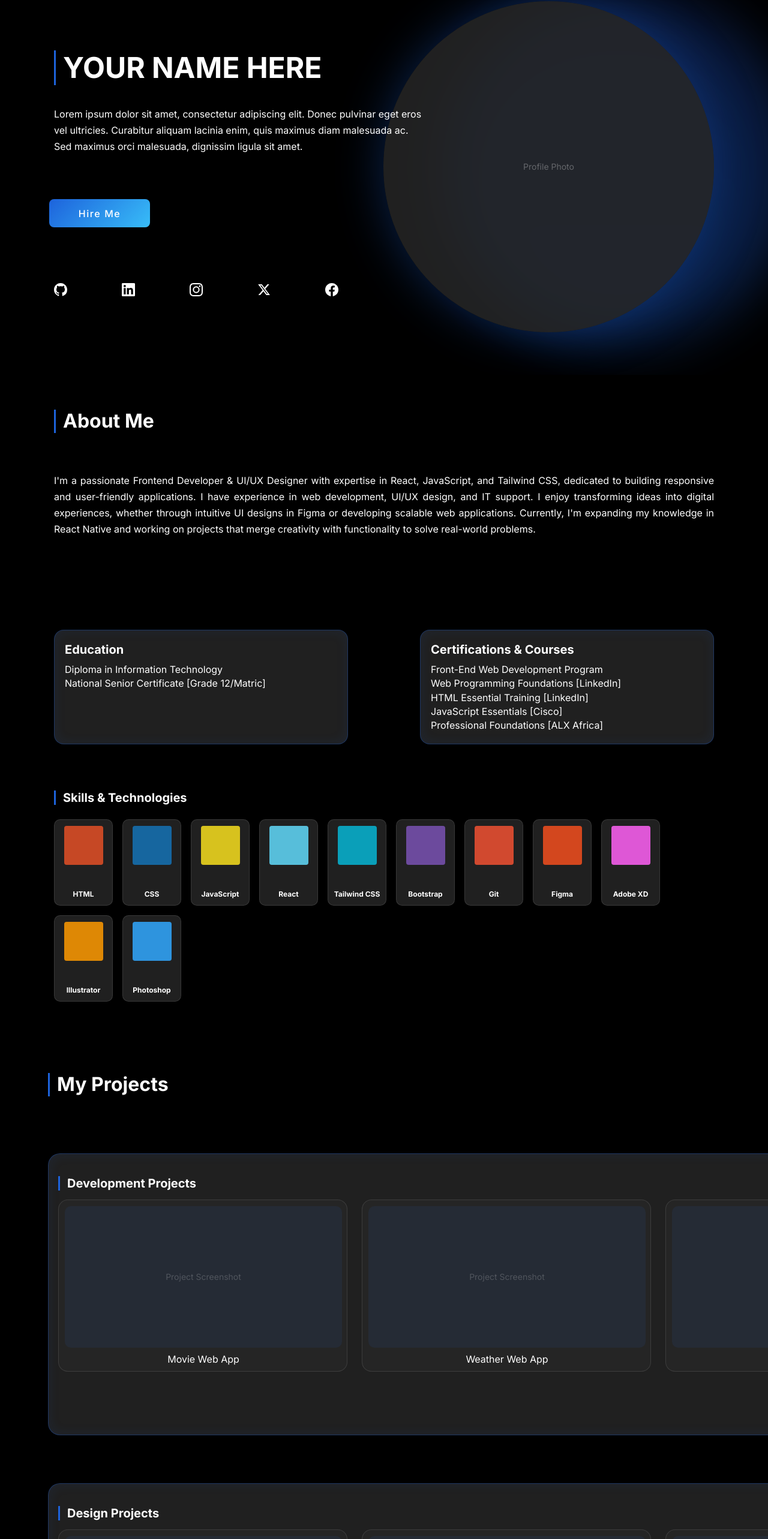
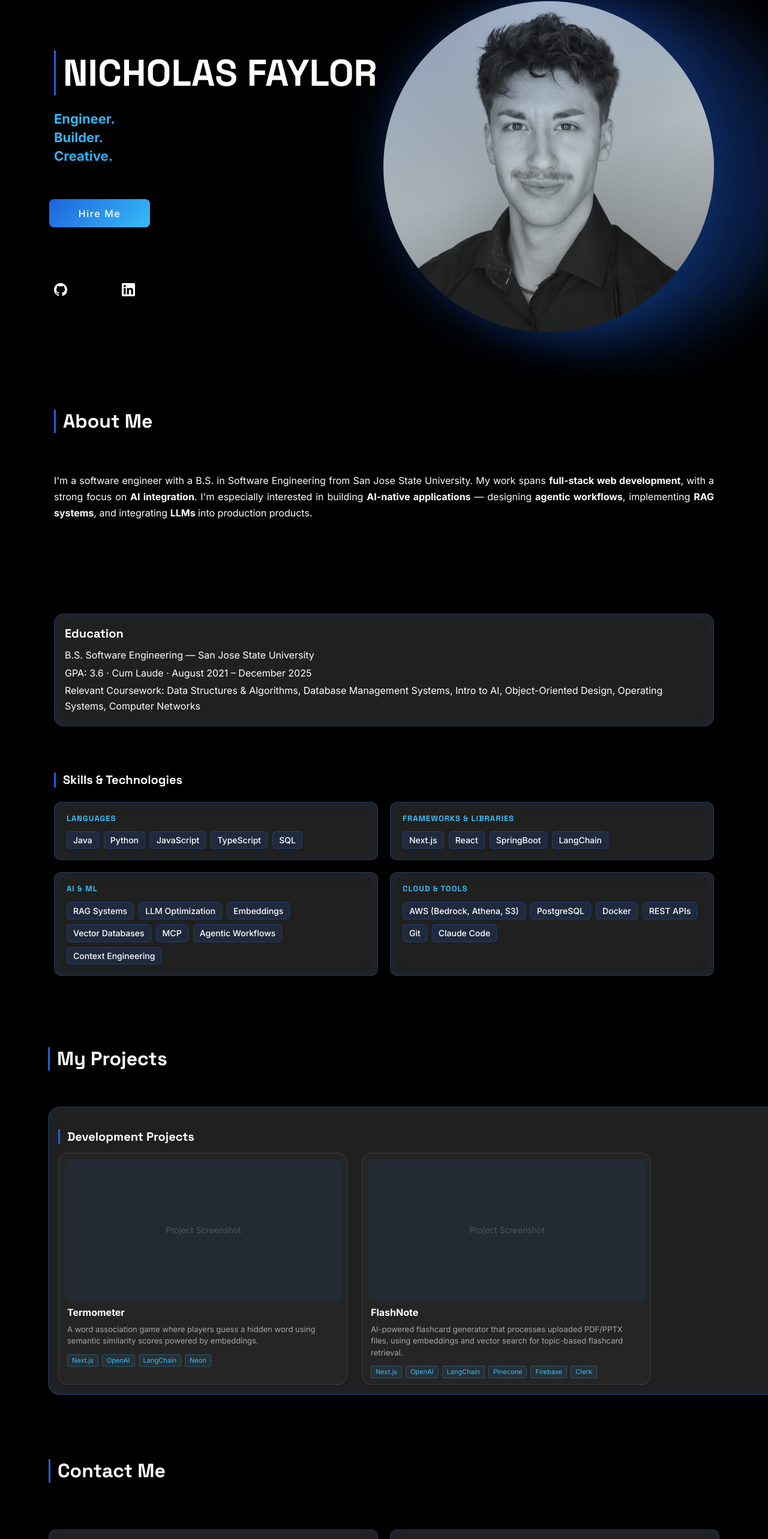
Before and after one commit to nickfaylor/portfolio, a Next.js app: page / in a window 1280 px wide. Shown: the part 189-2755 px from the top of the page at 60% size. Built offline with nearby package versions, Linux system fonts and the light colour scheme.

Commit message:
added more styling to components

```diff
--- a/app/globals.css
+++ b/app/globals.css
@@ -4,6 +4,7 @@
   --color-background: #000000;
   --color-foreground: #ffffff;
   --font-sans: var(--font-inter);
+  --font-heading: var(--font-space-grotesk);
 
   /* Guardian blue accent palette */
   --color-accent:      #1D63DC;
@@ -42,3 +43,7 @@ body {
   color: #ffffff;
   font-family: var(--font-inter), Inter, sans-serif;
 }
+
+h1, h2, h3, h4 {
+  font-family: var(--font-space-grotesk), "Space Grotesk", sans-serif;
+}
--- a/app/layout.tsx
+++ b/app/layout.tsx
@@ -1,5 +1,5 @@
 import type { Metadata } from "next";
-import { Inter } from "next/font/google";
+import { Inter, Space_Grotesk } from "next/font/google";
 import "./globals.css";
 
 const inter = Inter({
@@ -8,9 +8,15 @@ const inter = Inter({
   weight: ["400", "500", "700"],
 });
 
+const spaceGrotesk = Space_Grotesk({
+  subsets: ["latin"],
+  variable: "--font-space-grotesk",
+  weight: ["400", "500", "600", "700"],
+});
+
 export const metadata: Metadata = {
-  title: "Portfolio",
-  description: "Personal developer portfolio",
+  title: "Nicholas Faylor | Software Engineer",
+  description: "Portfolio of Nicholas Faylor — software engineer specializing in full-stack and AI engineering.",
 };
 
 export default function RootLayout({
@@ -19,7 +25,7 @@ export default function RootLayout({
   children: React.ReactNode;
 }>) {
   return (
-    <html lang="en" className={`${inter.variable} h-full`}>
+    <html lang="en" className={`${inter.variable} ${spaceGrotesk.variable} h-full`}>
       <body className="min-h-full bg-black text-white">{children}</body>
     </html>
   );
--- a/components/About.tsx
+++ b/components/About.tsx
@@ -1,40 +1,36 @@
 // Figma: About Me Section — 1440×1013px, black bg
 // "About Me" heading at x:99 y:58 (Inter 700, 32px)
 // Bio text at x:99 y:124, 1240×172 (Inter 400, 16px, justified)
-// Three info cards at y:378 (Education, Certifications) and y:661 (Skills grid row)
-// Skills grid at x:96 y:738, 1248×144 — 11 cards, each 98×144 (icon + label)
-
-const skills = [
-  { name: "HTML", bg: "#E34F26" },
-  { name: "CSS", bg: "#1572B6" },
-  { name: "JavaScript", bg: "#F7DF1E" },
-  { name: "React", bg: "#61DAFB" },
-  { name: "Tailwind CSS", bg: "#06B6D4" },
-  { name: "Bootstrap", bg: "#7952B3" },
-  { name: "Git", bg: "#F05032" },
-  { name: "Figma", bg: "#F24E1E" },
-  { name: "Adobe XD", bg: "#FF61F6" },
-  { name: "Illustrator", bg: "#FF9A00" },
-  { name: "Photoshop", bg: "#31A8FF" },
-];
+// Education card at y:378
+// Skills grouped by category below
 
 const infoCards = [
   {
     title: "Education",
     items: [
-      "Diploma in Information Technology",
-      "National Senior Certificate [Grade 12/Matric]",
+      "B.S. Software Engineering — San Jose State University",
+      "GPA: 3.6 · Cum Laude · August 2021 – December 2025",
+      "Relevant Coursework: Data Structures & Algorithms, Database Management Systems, Intro to AI, Object-Oriented Design, Operating Systems, Computer Networks",
     ],
   },
+];
+
+const skillGroups = [
   {
-    title: "Certifications & Courses",
-    items: [
-      "Front-End Web Development Program",
-      "Web Programming Foundations [LinkedIn]",
-      "HTML Essential Training [LinkedIn]",
-      "JavaScript Essentials [Cisco]",
-      "Professional Foundations [ALX Africa]",
-    ],
+    category: "Languages",
+    skills: ["Java", "Python", "JavaScript", "TypeScript", "SQL"],
+  },
+  {
+    category: "Frameworks & Libraries",
+    skills: ["Next.js", "React", "SpringBoot", "LangChain"],
+  },
+  {
+    category: "AI & ML",
+    skills: ["RAG Systems", "LLM Optimization", "Embeddings", "Vector Databases", "MCP", "Agentic Workflows", "Context Engineering"],
+  },
+  {
+    category: "Cloud & Tools",
+    skills: ["AWS (Bedrock, Athena, S3)", "PostgreSQL", "Docker", "REST APIs", "Git", "Claude Code"],
   },
 ];
 
@@ -60,17 +56,15 @@ export default function About() {
             maxWidth: "1240px",
           }}
         >
-          I&apos;m a passionate Frontend Developer &amp; UI/UX Designer with expertise in React,
-          JavaScript, and Tailwind CSS, dedicated to building responsive and user-friendly
-          applications. I have experience in web development, UI/UX design, and IT support. I
-          enjoy transforming ideas into digital experiences, whether through intuitive UI designs
-          in Figma or developing scalable web applications. Currently, I&apos;m expanding my
-          knowledge in React Native and working on projects that merge creativity with
-          functionality to solve real-world problems.
+          I&apos;m a software engineer with a B.S. in Software Engineering from San Jose State University.
+          My work spans <strong>full-stack web development</strong>, with a strong focus on <strong>AI integration</strong>.
+          I&apos;m especially interested in building <strong>AI-native applications</strong> — designing{" "}
+          <strong>agentic workflows</strong>, implementing <strong>RAG systems</strong>, and integrating{" "}
+          <strong>LLMs</strong> into production products.
         </p>
 
-        {/* Education & Certifications cards */}
-        <div className="grid grid-cols-2 gap-[120px] mb-[77px]" style={{ maxWidth: "1278px" }}>
+        {/* Education card */}
+        <div className="mb-[77px]" style={{ maxWidth: "1278px" }}>
           {infoCards.map((card) => (
             <div
               key={card.title}
@@ -87,7 +81,7 @@ export default function About() {
                 {card.items.map((item) => (
                   <li
                     key={item}
-                    style={{ fontSize: "16px", lineHeight: "1.21em" }}
+                    style={{ fontSize: "16px", lineHeight: "1.6em" }}
                   >
                     {item}
                   </li>
@@ -105,35 +99,38 @@ export default function About() {
           Skills &amp; Technologies
         </h3>
 
-        {/* Skills grid */}
-        <div className="flex flex-wrap gap-4" style={{ maxWidth: "1248px" }}>
-          {skills.map((skill) => (
+        {/* Skills grouped by category — 2×2 grid */}
+        <div className="grid grid-cols-2 gap-5" style={{ maxWidth: "1248px" }}>
+          {skillGroups.map((group) => (
             <div
-              key={skill.name}
-              className="glass-card flex flex-col items-center justify-between hover:border-[#1D63DC] transition-colors"
-              style={{
-                width: "98px",
-                height: "144px",
-                borderRadius: "10px",
-                padding: "10px 5px",
-              }}
+              key={group.category}
+              className="glass-card-blue"
+              style={{ borderRadius: "12px", padding: "18px 20px" }}
             >
-              {/* Icon placeholder — replace with actual SVG/Image */}
-              <div
-                className="rounded"
-                style={{
-                  width: "65px",
-                  height: "65px",
-                  background: skill.bg,
-                  opacity: 0.85,
-                }}
-              />
-              <span
-                className="text-white font-bold text-center"
-                style={{ fontSize: "12px", lineHeight: "1.21em" }}
+              <h4
+                className="text-[#38bdf8] font-bold mb-3"
+                style={{ fontSize: "13px", lineHeight: "1.4em", textTransform: "uppercase", letterSpacing: "0.08em" }}
               >
-                {skill.name}
-              </span>
+                {group.category}
+              </h4>
+              <div className="flex flex-wrap gap-2">
+                {group.skills.map((skill) => (
+                  <span
+                    key={skill}
+                    className="text-white font-medium"
+                    style={{
+                      fontSize: "14px",
+                      lineHeight: "1.4em",
+                      background: "rgba(29,99,220,0.15)",
+                      border: "1px solid rgba(29,99,220,0.35)",
+                      borderRadius: "6px",
+                      padding: "4px 10px",
+                    }}
+                  >
+                    {skill}
+                  </span>
+                ))}
+              </div>
             </div>
           ))}
         </div>
--- a/components/Contact.tsx
+++ b/components/Contact.tsx
@@ -8,8 +8,8 @@
 const contactItems = [
   {
     label: "Email",
-    value: "your@email.com",
-    href: "mailto:your@email.com",
+    value: "nicholasfaylor2003@gmail.com",
+    href: "mailto:nicholasfaylor2003@gmail.com",
     icon: (
       <svg width="57" height="57" viewBox="0 0 24 24" fill="none" stroke="currentColor" strokeWidth="1.5">
         <path strokeLinecap="round" strokeLinejoin="round" d="M21.75 6.75v10.5a2.25 2.25 0 0 1-2.25 2.25h-15a2.25 2.25 0 0 1-2.25-2.25V6.75m19.5 0A2.25 2.25 0 0 0 19.5 4.5h-15a2.25 2.25 0 0 0-2.25 2.25m19.5 0v.243a2.25 2.25 0 0 1-1.07 1.916l-7.5 4.615a2.25 2.25 0 0 1-2.36 0L3.32 8.91a2.25 2.25 0 0 1-1.07-1.916V6.75" />
@@ -18,8 +18,8 @@ const contactItems = [
   },
   {
     label: "LinkedIn",
-    value: "linkedin.com/in/yourname",
-    href: "https://linkedin.com",
+    value: "linkedin.com/in/nicholas-faylor",
+    href: "https://linkedin.com/in/nicholas-faylor",
     icon: (
       <svg width="57" height="57" viewBox="0 0 24 24" fill="currentColor">
         <path d="M20.447 20.452h-3.554v-5.569c0-1.328-.027-3.037-1.852-3.037-1.853 0-2.136 1.445-2.136 2.939v5.667H9.351V9h3.414v1.561h.046c.477-.9 1.637-1.85 3.37-1.85 3.601 0 4.267 2.37 4.267 5.455v6.286zM5.337 7.433a2.062 2.062 0 0 1-2.063-2.065 2.064 2.064 0 1 1 2.063 2.065zm1.782 13.019H3.555V9h3.564v11.452zM22.225 0H1.771C.792 0 0 .774 0 1.729v20.542C0 23.227.792 24 1.771 24h20.451C23.2 24 24 23.227 24 22.271V1.729C24 .774 23.2 0 22.222 0h.003z" />
@@ -28,41 +28,11 @@ const contactItems = [
   },
   {
     label: "GitHub",
-    value: "github.com/yourname",
-    href: "https://github.com",
+    value: "github.com/nickfaylor",
+    href: "https://github.com/nickfaylor",
     icon: (
       <svg width="57" height="57" viewBox="0 0 24 24" fill="currentColor">
         <path d="M12 0C5.37 0 0 5.37 0 12c0 5.31 3.435 9.795 8.205 11.385.6.105.825-.255.825-.57 0-.285-.015-1.23-.015-2.235-3.015.555-3.795-.735-4.035-1.41-.135-.345-.72-1.41-1.23-1.695-.42-.225-1.02-.78-.015-.795.945-.015 1.62.87 1.845 1.23 1.08 1.815 2.805 1.305 3.495.99.105-.78.42-1.305.765-1.605-2.67-.3-5.46-1.335-5.46-5.925 0-1.305.465-2.385 1.23-3.225-.12-.3-.54-1.53.12-3.18 0 0 1.005-.315 3.3 1.23.96-.27 1.98-.405 3-.405s2.04.135 3 .405c2.295-1.56 3.3-1.23 3.3-1.23.66 1.65.24 2.88.12 3.18.765.84 1.23 1.905 1.23 3.225 0 4.605-2.805 5.625-5.475 5.925.435.375.81 1.095.81 2.22 0 1.605-.015 2.895-.015 3.3 0 .315.225.69.825.57A12.02 12.02 0 0 0 24 12c0-6.63-5.37-12-12-12z" />
-      </svg>
-    ),
-  },
-  {
-    label: "Instagram",
-    value: "instagram.com/yourname",
-    href: "https://instagram.com",
-    icon: (
-      <svg width="57" height="57" viewBox="0 0 24 24" fill="currentColor">
-        <path d="M12 2.163c3.204 0 3.584.012 4.85.07 3.252.148 4.771 1.691 4.919 4.919.058 1.265.069 1.645.069 4.849 0 3.205-.012 3.584-.069 4.849-.149 3.225-1.664 4.771-4.919 4.919-1.266.058-1.644.07-4.85.07-3.204 0-3.584-.012-4.849-.07-3.26-.149-4.771-1.699-4.919-4.92-.058-1.265-.07-1.644-.07-4.849 0-3.204.013-3.583.07-4.849.149-3.227 1.664-4.771 4.919-4.919 1.266-.057 1.645-.069 4.849-.069zM12 0C8.741 0 8.333.014 7.053.072 2.695.272.273 2.69.073 7.052.014 8.333 0 8.741 0 12c0 3.259.014 3.668.072 4.948.2 4.358 2.618 6.78 6.98 6.98C8.333 23.986 8.741 24 12 24c3.259 0 3.668-.014 4.948-.072 4.354-.2 6.782-2.618 6.979-6.98.059-1.28.073-1.689.073-4.948 0-3.259-.014-3.667-.072-4.947-.196-4.354-2.617-6.78-6.979-6.98C15.668.014 15.259 0 12 0zm0 5.838a6.162 6.162 0 1 0 0 12.324 6.162 6.162 0 0 0 0-12.324zM12 16a4 4 0 1 1 0-8 4 4 0 0 1 0 8zm6.406-11.845a1.44 1.44 0 1 0 0 2.881 1.44 1.44 0 0 0 0-2.881z" />
-      </svg>
-    ),
-  },
-  {
-    label: "Facebook",
-    value: "facebook.com/yourname",
-    href: "https://facebook.com",
-    icon: (
-      <svg width="57" height="57" viewBox="0 0 24 24" fill="currentColor">
-        <path d="M24 12.073c0-6.627-5.373-12-12-12s-12 5.373-12 12c0 5.99 4.388 10.954 10.125 11.854v-8.385H7.078v-3.47h3.047V9.43c0-3.007 1.792-4.669 4.533-4.669 1.312 0 2.686.235 2.686.235v2.953H15.83c-1.491 0-1.956.925-1.956 1.874v2.25h3.328l-.532 3.47h-2.796v8.385C19.612 23.027 24 18.062 24 12.073z" />
-      </svg>
-    ),
-  },
-  {
-    label: "X (Twitter)",
-    value: "@yourhandle",
-    href: "https://twitter.com",
-    icon: (
-      <svg width="57" height="57" viewBox="0 0 24 24" fill="currentColor">
-        <path d="M18.244 2.25h3.308l-7.227 8.26 8.502 11.24H16.17l-5.214-6.817L4.99 21.75H1.68l7.73-8.835L1.254 2.25H8.08l4.713 6.231zm-1.161 17.52h1.833L7.084 4.126H5.117z" />
       </svg>
     ),
   },
--- a/components/Footer.tsx
+++ b/components/Footer.tsx
@@ -18,7 +18,7 @@ export default function Footer() {
           className="text-white/60"
           style={{ fontSize: "14px", lineHeight: "1.5em" }}
         >
-          © {year} Your Name. All rights reserved.
+          © {year} Nicholas Faylor. All rights reserved.
         </span>
         <span
           className="text-white/40"
--- a/components/Hero.tsx
+++ b/components/Hero.tsx
@@ -6,7 +6,7 @@
 const socialLinks = [
   {
     label: "GitHub",
-    href: "https://github.com",
+    href: "https://github.com/nickfaylor",
     icon: (
       <svg width="22" height="22" viewBox="0 0 24 24" fill="currentColor">
         <path d="M12 0C5.37 0 0 5.37 0 12c0 5.31 3.435 9.795 8.205 11.385.6.105.825-.255.825-.57 0-.285-.015-1.23-.015-2.235-3.015.555-3.795-.735-4.035-1.41-.135-.345-.72-1.41-1.23-1.695-.42-.225-1.02-.78-.015-.795.945-.015 1.62.87 1.845 1.23 1.08 1.815 2.805 1.305 3.495.99.105-.78.42-1.305.765-1.605-2.67-.3-5.46-1.335-5.46-5.925 0-1.305.465-2.385 1.23-3.225-.12-.3-.54-1.53.12-3.18 0 0 1.005-.315 3.3 1.23.96-.27 1.98-.405 3-.405s2.04.135 3 .405c2.295-1.56 3.3-1.23 3.3-1.23.66 1.65.24 2.88.12 3.18.765.84 1.23 1.905 1.23 3.225 0 4.605-2.805 5.625-5.475 5.925.435.375.81 1.095.81 2.22 0 1.605-.015 2.895-.015 3.3 0 .315.225.69.825.57A12.02 12.02 0 0 0 24 12c0-6.63-5.37-12-12-12z" />
@@ -15,42 +15,16 @@ const socialLinks = [
   },
   {
     label: "LinkedIn",
-    href: "https://linkedin.com",
+    href: "https://linkedin.com/in/nicholas-faylor",
     icon: (
       <svg width="22" height="22" viewBox="0 0 24 24" fill="currentColor">
         <path d="M20.447 20.452h-3.554v-5.569c0-1.328-.027-3.037-1.852-3.037-1.853 0-2.136 1.445-2.136 2.939v5.667H9.351V9h3.414v1.561h.046c.477-.9 1.637-1.85 3.37-1.85 3.601 0 4.267 2.37 4.267 5.455v6.286zM5.337 7.433a2.062 2.062 0 0 1-2.063-2.065 2.064 2.064 0 1 1 2.063 2.065zm1.782 13.019H3.555V9h3.564v11.452zM22.225 0H1.771C.792 0 0 .774 0 1.729v20.542C0 23.227.792 24 1.771 24h20.451C23.2 24 24 23.227 24 22.271V1.729C24 .774 23.2 0 22.222 0h.003z" />
       </svg>
     ),
   },
-  {
-    label: "Instagram",
-    href: "https://instagram.com",
-    icon: (
-      <svg width="22" height="22" viewBox="0 0 24 24" fill="currentColor">
-        <path d="M12 2.163c3.204 0 3.584.012 4.85.07 3.252.148 4.771 1.691 4.919 4.919.058 1.265.069 1.645.069 4.849 0 3.205-.012 3.584-.069 4.849-.149 3.225-1.664 4.771-4.919 4.919-1.266.058-1.644.07-4.85.07-3.204 0-3.584-.012-4.849-.07-3.26-.149-4.771-1.699-4.919-4.92-.058-1.265-.07-1.644-.07-4.849 0-3.204.013-3.583.07-4.849.149-3.227 1.664-4.771 4.919-4.919 1.266-.057 1.645-.069 4.849-.069zM12 0C8.741 0 8.333.014 7.053.072 2.695.272.273 2.69.073 7.052.014 8.333 0 8.741 0 12c0 3.259.014 3.668.072 4.948.2 4.358 2.618 6.78 6.98 6.98C8.333 23.986 8.741 24 12 24c3.259 0 3.668-.014 4.948-.072 4.354-.2 6.782-2.618 6.979-6.98.059-1.28.073-1.689.073-4.948 0-3.259-.014-3.667-.072-4.947-.196-4.354-2.617-6.78-6.979-6.98C15.668.014 15.259 0 12 0zm0 5.838a6.162 6.162 0 1 0 0 12.324 6.162 6.162 0 0 0 0-12.324zM12 16a4 4 0 1 1 0-8 4 4 0 0 1 0 8zm6.406-11.845a1.44 1.44 0 1 0 0 2.881 1.44 1.44 0 0 0 0-2.881z" />
-      </svg>
-    ),
-  },
-  {
-    label: "X (Twitter)",
-    href: "https://twitter.com",
-    icon: (
-      <svg width="22" height="22" viewBox="0 0 24 24" fill="currentColor">
-        <path d="M18.244 2.25h3.308l-7.227 8.26 8.502 11.24H16.17l-5.214-6.817L4.99 21.75H1.68l7.73-8.835L1.254 2.25H8.08l4.713 6.231zm-1.161 17.52h1.833L7.084 4.126H5.117z" />
-      </svg>
-    ),
-  },
-  {
-    label: "Facebook",
-    href: "https://facebook.com",
-    icon: (
-      <svg width="22" height="22" viewBox="0 0 24 24" fill="currentColor">
-        <path d="M24 12.073c0-6.627-5.373-12-12-12s-12 5.373-12 12c0 5.99 4.388 10.954 10.125 11.854v-8.385H7.078v-3.47h3.047V9.43c0-3.007 1.792-4.669 4.533-4.669 1.312 0 2.686.235 2.686.235v2.953H15.83c-1.491 0-1.956.925-1.956 1.874v2.25h3.328l-.532 3.47h-2.796v8.385C19.612 23.027 24 18.062 24 12.073z" />
-      </svg>
-    ),
-  },
 ];
 
+import Image from "next/image";
 import Navbar from "@/components/Navbar";
 
 export default function Hero() {
@@ -83,28 +57,45 @@ export default function Hero() {
             boxShadow: "0 0 80px rgba(29, 99, 220, 0.35)",
           }}
         >
-          {/* Replace with your actual profile photo */}
-          <div className="w-full h-full bg-[rgba(39,39,39,0.83)] flex items-center justify-center text-white/30 text-sm">
-            Profile Photo
-          </div>
+          <Image
+            src="/portfolioHS.jpg"
+            alt="Nicholas Faylor"
+            fill
+            className="object-cover"
+            style={{ objectPosition: "center 40%", filter: "grayscale(100%)" }}
+            priority
+          />
+          {/* Blue gradient overlay — tints photo to match site palette */}
+          <div
+            className="absolute inset-0 pointer-events-none"
+            style={{
+              background: "linear-gradient(160deg, rgba(29,99,220,0.30) 0%, rgba(56,189,248,0.10) 50%, rgba(0,0,0,0.30) 100%)",
+              mixBlendMode: "multiply",
+            }}
+          />
         </div>
 
         {/* Text content */}
         <div className="absolute" style={{ top: "273px", left: "90px", width: "617px" }}>
           <h1
             className="text-white font-bold uppercase leading-tight accent-bar"
-            style={{ fontSize: "48px", lineHeight: "1.21em" }}
+            style={{ fontSize: "62px", lineHeight: "1.21em" }}
           >
-            Your Name Here
+            Nicholas Faylor
           </h1>
           <p
-            className="text-white mt-[35px]"
-            style={{ fontSize: "16px", lineHeight: "1.6875em", width: "615px" }}
+            className="mt-[24px] font-semibold"
+            style={{
+              fontSize: "22px",
+              lineHeight: "1.4em",
+              width: "615px",
+              background: "linear-gradient(135deg, #38bdf8 0%, #1D63DC 100%)",
+              WebkitBackgroundClip: "text",
+              WebkitTextFillColor: "transparent",
+              backgroundClip: "text",
+            }}
           >
-            Lorem ipsum dolor sit amet, consectetur adipiscing elit. Donec
-            pulvinar eget eros vel ultricies. Curabitur aliquam lacinia enim,
-            quis maximus diam malesuada ac. Sed maximus orci malesuada,
-            dignissim ligula sit amet.
+            Engineer. <br />Builder. <br />Creative.
           </p>
         </div>
 
--- a/components/Projects.tsx
+++ b/components/Projects.tsx
@@ -1,66 +1,110 @@
 // Figma: Projects Section — 1440×1322px, black bg
 // "My Projects" heading at x:80 y:61 (Inter 700, 32px)
-// Two groups: Development Projects (y:156) and Design Projects (y:742)
-// Each group: glass-card container 1278×470, borderRadius 15px
-// Inside: section title (Inter 700, 20px) + horizontally scrollable card row
 // Project cards: 482px wide, column layout, gap 10px, padding 10px, borderRadius 15px
 //   — image 462×236, title (Inter 400, 16px, centered)
 
-const developmentProjects = [
-  { title: "Movie Web App", image: null },
-  { title: "Weather Web App", image: null },
-  { title: "BDH Website", image: null },
-  { title: "BDH Website", image: null },
+const projects = [
+  {
+    title: "Termometer",
+    description:
+      "A word association game where players guess a hidden word using semantic similarity scores powered by embeddings.",
+    href: "https://termometer.app",
+    tags: ["Next.js", "OpenAI", "LangChain", "Neon"],
+  },
+  {
+    title: "FlashNote",
+    description:
+      "AI-powered flashcard generator that processes uploaded PDF/PPTX files, using embeddings and vector search for topic-based flashcard retrieval.",
+    href: "https://github.com/nickfaylor",
+    tags: ["Next.js", "OpenAI", "LangChain", "Pinecone", "Firebase", "Clerk"],
+  },
 ];
 
-const designProjects = [
-  { title: "Mortuary Database Web App", image: null },
-  { title: "SAB Website", image: null },
-  { title: "Movie Web App", image: null },
-  { title: "Product Subscription Web Page", image: null },
-];
-
-function ProjectCard({ title }: { title: string }) {
+function ProjectCard({
+  title,
+  description,
+  href,
+  tags,
+}: {
+  title: string;
+  description: string;
+  href: string;
+  tags: string[];
+}) {
   return (
-    <div
-      className="glass-card flex-none flex flex-col"
+    <a
+      href={href}
+      target="_blank"
+      rel="noopener noreferrer"
+      className="glass-card flex-none flex flex-col hover:border-[#1D63DC] transition-colors"
       style={{
         width: "482px",
         borderRadius: "16px",
         padding: "10px",
         gap: "10px",
+        textDecoration: "none",
       }}
     >
-      {/* Project image — replace with actual Next.js Image */}
+      {/* Project image placeholder */}
       <div
         className="rounded-[10px] bg-[rgba(29,99,220,0.08)] flex items-center justify-center text-white/20 text-sm"
         style={{ width: "462px", height: "236px", flexShrink: 0 }}
       >
         Project Screenshot
       </div>
+      <div className="px-1 flex flex-col gap-2">
         <p
-        className="text-white text-center"
-        style={{ fontSize: "16px", lineHeight: "1.21em", width: "462px" }}
+          className="text-white font-bold"
+          style={{ fontSize: "16px", lineHeight: "1.21em" }}
         >
           {title}
         </p>
+        <p
+          className="text-white/60"
+          style={{ fontSize: "13px", lineHeight: "1.5em" }}
+        >
+          {description}
+        </p>
+        <div className="flex flex-wrap gap-1.5 mt-1">
+          {tags.map((tag) => (
+            <span
+              key={tag}
+              className="text-[#38bdf8]"
+              style={{
+                fontSize: "11px",
+                lineHeight: "1.4em",
+                background: "rgba(56,189,248,0.08)",
+                border: "1px solid rgba(56,189,248,0.25)",
+                borderRadius: "4px",
+                padding: "2px 7px",
+              }}
+            >
+              {tag}
+            </span>
+          ))}
         </div>
+      </div>
+    </a>
   );
 }
 
-function ProjectGroup({
-  title,
-  projects,
-}: {
-  title: string;
-  projects: { title: string; image: null }[];
-}) {
+export default function Projects() {
   return (
+    <section id="projects" className="w-full bg-black" style={{ minHeight: "700px" }}>
+      <div className="mx-auto w-full max-w-[1440px] px-[80px] py-[61px]">
+        {/* Heading */}
+        <h2
+          className="text-white font-bold mb-[60px] accent-bar"
+          style={{ fontSize: "32px", lineHeight: "1.21em" }}
+        >
+          My Projects
+        </h2>
+
         <div
           className="glass-card-blue"
           style={{
             width: "1278px",
-        minHeight: "470px",
+            minHeight: "420px",
             borderRadius: "20px",
             padding: "37px 16px 16px",
           }}
@@ -69,9 +113,8 @@ function ProjectGroup({
             className="text-white font-bold mb-[15px] accent-bar"
             style={{ fontSize: "20px", lineHeight: "1.21em" }}
           >
-        {title}
+            Development Projects
           </h3>
-      {/* Horizontally scrollable row of project cards */}
           <div
             className="flex gap-[24px] overflow-x-auto"
             style={{
@@ -79,29 +122,10 @@ function ProjectGroup({
               scrollbarColor: "rgba(217,217,217,0.2) transparent",
             }}
           >
-        {projects.map((project, i) => (
-          <ProjectCard key={i} title={project.title} />
+            {projects.map((project) => (
+              <ProjectCard key={project.title} {...project} />
             ))}
           </div>
-    </div>
-  );
-}
-
-export default function Projects() {
-  return (
-    <section id="projects" className="w-full bg-black" style={{ minHeight: "1322px" }}>
-      <div className="mx-auto w-full max-w-[1440px] px-[80px] py-[61px]">
-        {/* Heading */}
-        <h2
-          className="text-white font-bold mb-[95px] accent-bar"
-          style={{ fontSize: "32px", lineHeight: "1.21em" }}
-        >
-          My Projects
-        </h2>
-
-        <div className="flex flex-col gap-[80px]">
-          <ProjectGroup title="Development Projects" projects={developmentProjects} />
-          <ProjectGroup title="Design Projects" projects={designProjects} />
         </div>
       </div>
     </section>
```
Lines whose indentation alone changed are shown as unchanged.
